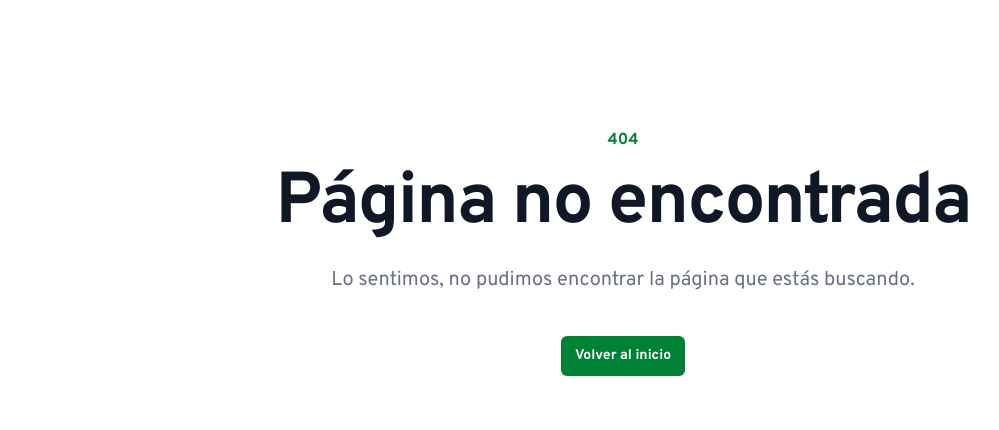
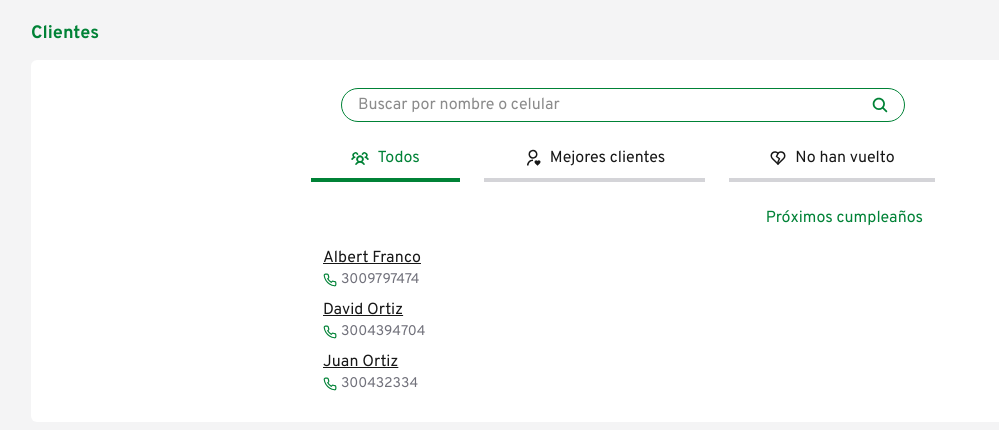
Before and after one commit to carlosed7641/beauty-booking, a Next.js app: page /admin/customers in a window 1280 px wide. Before the commit this address had no page. Shown: the top 430 px of the page, without its empty margins (17-1016 px from the left). Built offline with nearby package versions, Linux system fonts and the light colour scheme.

Commit message:
wip admin customers page

```diff
--- /dev/null
+++ b/app/admin/(admin)/customers/page.tsx
@@ -0,0 +1,273 @@
+'use client'
+
+import { useEffect, useState } from 'react'
+import { IoSearch } from 'react-icons/io5'
+import { SimpleTabs } from '@/components'
+import { RiUserHeartLine } from 'react-icons/ri'
+import { PiUsersThreeBold } from 'react-icons/pi'
+import { TbHeartBroken } from 'react-icons/tb'
+import { LuPhone } from 'react-icons/lu'
+
+interface CustomerData extends Customer {
+    visits: number
+    lastVisit: Date
+    total: number
+    services: { id: string, name: string }[]
+}
+
+const tabs = [
+    { id: 'all', label: 'Todos', icon: PiUsersThreeBold },
+    { id: 'most-visits', label: 'Mejores clientes', icon: RiUserHeartLine },
+    { id: 'not-returned', label: 'No han vuelto', icon: TbHeartBroken }
+]
+
+const events: EventDate[] = [
+    {
+        id: 'f445465',
+        title: 'Cepillado',
+        start: new Date(2025, 9, 21, 17, 45, 0),
+        end: new Date(2025, 9, 21, 18, 30, 0),
+        customer: {
+            id: "125",
+            name: "David Ortiz",
+            phone: '3004394704',
+            birthDay: new Date(2000, 3, 26),
+            gender: 'Masculino',
+            reviewPointsAverage: 4.5
+        },
+        selectedService: {
+            serviceId: "006",
+            name: "Rayitos",
+            duration: { hours: 0, minutes: 45 },
+            price: 30_000
+        },
+        selectedProfessional: {
+            id: 'bcf',
+            name: "Carlos Castro",
+            photo: 'https://picsum.photos/64/64'
+        },
+        isAdminBooking: true,
+        customerReview: 2,
+        allDay: false,
+        status: 'completed'
+    },
+    {
+        id: 'f445468',
+        title: 'Corte hombre',
+        start: new Date(2024, 9, 21, 17, 45, 0),
+        end: new Date(2024, 9, 21, 18, 30, 0),
+        customer: {
+            id: "124",
+            name: "Juan Ortiz",
+            phone: '300432334',
+            birthDay: new Date(2002, 5, 22),
+            gender: 'Masculino',
+            reviewPointsAverage: 3.5
+        },
+        selectedService: {
+            serviceId: "007",
+            name: "Corte hombre",
+            duration: { hours: 1, minutes: 30 },
+            price: 40_000
+        },
+        selectedProfessional: {
+            id: 'abc',
+            name: "Gregorio Carrena",
+            photo: 'https://picsum.photos/64/64'
+        },
+        isAdminBooking: true,
+        customerReview: 1,
+        allDay: false,
+        status: 'completed'
+    },
+    {
+        id: 'f445467',
+        title: 'Prueba',
+        start: new Date(2025, 9, 20, 17, 45, 0),
+        end: new Date(2025, 9, 20, 18, 30, 0),
+        customer: {
+            id: "133",
+            name: "Albert Franco",
+            phone: '3009797474',
+            birthDay: new Date(2001, 11, 12),
+            gender: 'Masculino',
+            reviewPointsAverage: 4.6
+        },
+        selectedService: {
+            serviceId: "016",
+            name: "Corte clásico",
+            duration: { hours: 0, minutes: 30 },
+            price: 35_000
+        },
+        selectedProfessional: {
+            id: 'bcf',
+            name: "Carlos Castro",
+            photo: 'https://picsum.photos/64/64'
+        },
+        isAdminBooking: true,
+        customerReview: null,
+        allDay: false,
+        status: 'completed'
+    },
+    {
+        id: 'f445475',
+        title: 'Trenzas',
+        start: new Date(2025, 9, 21, 17, 45, 0),
+        end: new Date(2025, 9, 21, 18, 30, 0),
+        customer: {
+            id: "133",
+            name: "Albert Franco",
+            phone: '3009797474',
+            birthDay: new Date(2001, 11, 12),
+            gender: 'Masculino',
+            reviewPointsAverage: 4.6
+        },
+        selectedService: {
+            serviceId: "777",
+            name: "Cepillado con trenzas",
+            duration: { hours: 1, minutes: 0 },
+            price: 20_000
+        },
+        selectedProfessional: {
+            id: 'bcf',
+            name: "Carlos Castro",
+            photo: 'https://picsum.photos/64/64'
+        },
+        isAdminBooking: false,
+        customerReview: 2,
+        allDay: false,
+        status: 'completed'
+    }
+]
+
+const hints: Record<string, string> = {
+    'all': 'Próximos cumpleaños',
+    'most-visits': 'Clientes con más visitas',
+    'not-returned': 'Días que han pasado desde su última visita'
+}
+
+const getCustomersData = () => {
+    const customersMap = new Map<string, CustomerData>()
+
+    // TODO: Make this is server side
+    for (const { start, customer, selectedService } of events) {
+
+        const { serviceId: id, price, name } = selectedService
+        const existing = customersMap.get(customer.id)
+
+        if (existing) {
+            existing.visits++
+            existing.lastVisit = new Date(start)
+            existing.total += price
+            const existingService = existing.services.some(s => s.id === id)
+
+            if (!existingService) {
+                existing.services.push({ id, name })
+            }
+        } else {
+            customersMap.set(customer.id, {
+                ...customer,
+                visits: 1,
+                lastVisit: new Date(start),
+                total: price,
+                services: [{ id, name }]
+            })
+        }
+
+    }
+
+    return Array.from(customersMap.values())
+}
+
+export default function CustomersPage() {
+
+    const [activeTab, setActiveTab] = useState(tabs[0].id)
+    const [customers, setCustomers] = useState<CustomerData[]>([])
+    const [filteredCustomers, setFilteredCustomers] = useState<CustomerData[]>([])
+
+    useEffect(() => {
+        const customers = getCustomersData()
+        setCustomers(customers)
+        setFilteredCustomers(customers)
+    }, [])
+
+    useEffect(() => {
+
+        if (!customers.length) return
+
+        let result = [...customers]
+
+        switch (activeTab) {
+            case 'all': {
+                const today = new Date()
+                result = result
+                    .map(c => {
+                        const birthDate = new Date(c.birthDay)
+                        const nextBirthday = new Date(today.getFullYear(), birthDate.getMonth(), birthDate.getDate())
+
+                        if (nextBirthday < today) {
+                            nextBirthday.setFullYear(nextBirthday.getFullYear() + 1)
+                        }
+
+                        return { ...c, nextBirthday }
+                    })
+                    .sort((a, b) => a.nextBirthday.getTime() - b.nextBirthday.getTime())
+                break
+            }
+
+            case 'most-visits':
+                result.sort((a, b) => b.visits - a.visits)
+                break
+
+            case 'not-returned':
+                 result.sort((a, b) => a.lastVisit.getTime() - b.lastVisit.getTime())
+                 break
+        }
+
+        setFilteredCustomers(result)
+
+    }, [activeTab, customers])
+
+    const getAbbrDate = (date: Date) => {
+
+    }
+
+
+    return (
+        <>
+            <h1 className="text-lg text-green-700 mb-3 font-bold">Clientes</h1>
+            <div className="flex flex-col gap-6">
+                <div className="bg-white w-full rounded-md p-7 relative flex flex-col">
+                    <div className="relative w-full md:w-1/2 flex self-center mb-6">
+                        <input className="border border-green-700 py-1 w-full rounded-full px-4 focus:outline-0" type="text" placeholder="Buscar por nombre o celular" />
+                        <IoSearch className="text-green-700 absolute top-2 right-4 text-lg cursor-pointer" />
+                    </div>
+                    <SimpleTabs
+                        tabs={tabs}
+                        activeTab={activeTab}
+                        setActiveTab={setActiveTab}
+                    />
+                    <ul className="flex flex-col gap-2 md:w-[600px] mt-4 mx-auto">
+                        <p className="self-end my-2 text-green-700">{hints[activeTab]}</p>
+                        {
+                            filteredCustomers.map(c => (
+                                <li className="flex justify-between" key={c.id}>
+                                    <div className="flex flex-col cursor-pointer">
+                                        <p className="underline">{c.name}</p>
+                                        <p className="text-sm text-zinc-500 flex items-center gap-1">
+                                            <LuPhone className="text-green-700" />
+                                            {c.phone}
+                                        </p>
+                                    </div>
+                                    <span>
+                                        {}
+                                    </span>
+                                </li>
+                            ))
+                        }
+                    </ul>
+                </div>
+            </div>
+        </>
+    )
+}
--- a/app/components/simple-tabs/SimpleTabs.tsx
+++ b/app/components/simple-tabs/SimpleTabs.tsx
@@ -29,7 +29,7 @@ export const SimpleTabs = ({
                                 }
                             )
                         }>
-                        {Icon && <Icon />}
+                        {Icon && <Icon className="text-lg" />}
                         {label}
                     </div>
                 ))
--- a/app/interfaces/event.interface.ts
+++ b/app/interfaces/event.interface.ts
@@ -1,13 +1,18 @@
+interface Customer {
+    id: string
+    name: string
+    phone: string
+    birthDay: Date
+    gender: Gender
+    reviewPointsAverage: number
+}
+
 interface EventDate {
     id: string
     title: string
     start: Date
     end: Date
-    customer: {
-        id: string
-        name: string
-        phone: string
-    },
+    customer: Customer
     selectedService: {
         serviceId: string
         name: string
--- a/app/layout.tsx
+++ b/app/layout.tsx
@@ -21,7 +21,7 @@ export const metadata: Metadata = {
 // Modal Provider refactor, esc
 // Refactor schedule hours frequency & exclude and schedule hours
 // Merge ScheduleMonths & ScheduleYears
-// Schule history (user) in schedule
+// schedule (professional view) & events by month not all, reports (custom date filter)
 // formatNumber string to number param
 
 // Map
```
